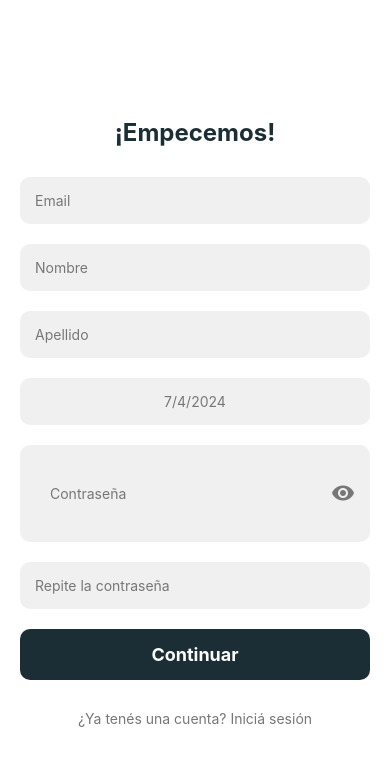
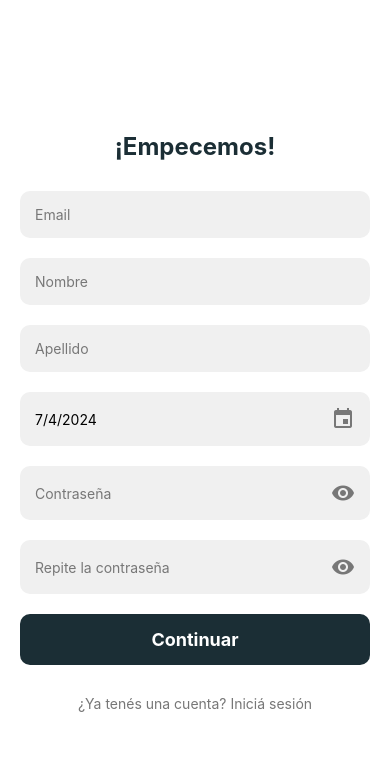
Before and after one commit to Emilia123456/servifinds-app, a React Native app: screen /Register in a window 390 px wide. Shown: the top 766 px of the page. Built offline with nearby package versions, Linux system fonts and the light colour scheme.

Commit message:
el register no funciona pero por la api, está bien estéticamrnte

```diff
--- a/Screens/RegisterScreen.jsx
+++ b/Screens/RegisterScreen.jsx
@@ -11,15 +11,16 @@ export default function LoginScreen({ navigation }) {
   const [nombre, setNombre] = useState('');
   const [apellido, setApellido] = useState('');
   const [fecha, setFecha] = useState(new Date());
-  const [showDatePicker, setShowDatePicker] = useState(false); // Estado para mostrar el DatePicker
-  const [showPassword, setShowPassword] = useState(false); // Estado para mostrar/ocultar contraseña
+  const [showDatePicker, setShowDatePicker] = useState(false);
+  const [showPassword, setShowPassword] = useState(false);
+  const [showSecondPassword, setShowSecondPassword] = useState(false); // Estado para la repetición de la contraseña
 
   const handleRegister = async () => {
     if (password !== secondPassword) {
       Alert.alert("Las contraseñas no coinciden");
     } else {
       try {
-        const result = await register(email, nombre, apellido, '', password, '', '', fecha.toISOString());
+        const result = await register(email, nombre, apellido, '', password, '1', '', fecha.toISOString());
         if (result.success) {
           navigation.navigate('Main');
           navigation.reset({
@@ -73,11 +74,18 @@ export default function LoginScreen({ navigation }) {
         autoCapitalize="none"
       />
 
-      <TouchableOpacity style={styles.dateButton} onPress={() => setShowDatePicker(true)}>
-        <Text style={styles.dateText}>
-          {fecha ? fecha.toLocaleDateString() : 'Seleccionar fecha de nacimiento'}
-        </Text>
+      <View style={styles.dateContainer}>
+        <TextInput
+          style={styles.dateInput}
+          placeholder="Fecha de nacimiento"
+          placeholderTextColor="#777"
+          value={fecha ? fecha.toLocaleDateString() : ''}
+          editable={false} // No editable para que solo se cambie con el DatePicker
+        />
+        <TouchableOpacity onPress={() => setShowDatePicker(true)}>
+          <Icon name="event" size={24} color="#777" />
         </TouchableOpacity>
+      </View>
 
       {showDatePicker && (
         <DateTimePicker
@@ -90,7 +98,7 @@ export default function LoginScreen({ navigation }) {
 
       <View style={styles.passwordContainer}>
         <TextInput
-          style={styles.input}
+          style={styles.passwordInput}
           placeholder="Contraseña"
           placeholderTextColor="#777"
           value={password}
@@ -102,14 +110,19 @@ export default function LoginScreen({ navigation }) {
         </TouchableOpacity>
       </View>
 
+      <View style={styles.passwordContainer}>
         <TextInput
-        style={styles.input}
+          style={styles.passwordInput}
           placeholder="Repite la contraseña"
           placeholderTextColor="#777"
           value={secondPassword}
           onChangeText={setSecondPassword}
-        secureTextEntry={!showPassword}
+          secureTextEntry={!showSecondPassword} // Mostrar u ocultar la repetición de contraseña
         />
+        <TouchableOpacity onPress={() => setShowSecondPassword(!showSecondPassword)}>
+          <Icon name={showSecondPassword ? "visibility-off" : "visibility"} size={24} color="#777" />
+        </TouchableOpacity>
+      </View>
 
       <TouchableOpacity style={styles.button} onPress={handleRegister}>
         <Text style={styles.buttonText}>Continuar</Text>
@@ -144,16 +157,18 @@ const styles = StyleSheet.create({
     marginVertical: 10,
     color: '#000',
   },
-  dateButton: {
+  dateContainer: {
+    flexDirection: 'row',
+    alignItems: 'center',
     width: '100%',
     backgroundColor: '#f0f0f0',
     padding: 15,
     borderRadius: 10,
     marginVertical: 10,
-    alignItems: 'center',
   },
-  dateText: {
-    color: '#777',
+  dateInput: {
+    flex: 1,
+    color: '#000',
   },
   passwordContainer: {
     flexDirection: 'row',
@@ -163,6 +178,10 @@ const styles = StyleSheet.create({
     padding: 15,
     borderRadius: 10,
     marginVertical: 10,
+  },
+  passwordInput: {
+    flex: 1,
+    color: '#000',
   },
   button: {
     width: '100%',
--- a/service/userService.js
+++ b/service/userService.js
@@ -28,6 +28,7 @@ export const login = async (email, password) => {
 
 
 export const register = async (email, nombre, apellido, direccion, password, genero, foto, fecha) => {
+  console.log("hola")
   try {
     const response = await userApi.post('/users/register', {
       email: email,
@@ -38,7 +39,10 @@ export const register = async (email, nombre, apellido, direccion, password, gen
       idGenero: genero,
       foto: foto,
       FechaNacimiento: fecha
+
+
     });
+    //if (response.satatu = 201)
 
     return response.data;
   } catch (error) {
```
Lines whose indentation alone changed are shown as unchanged.
